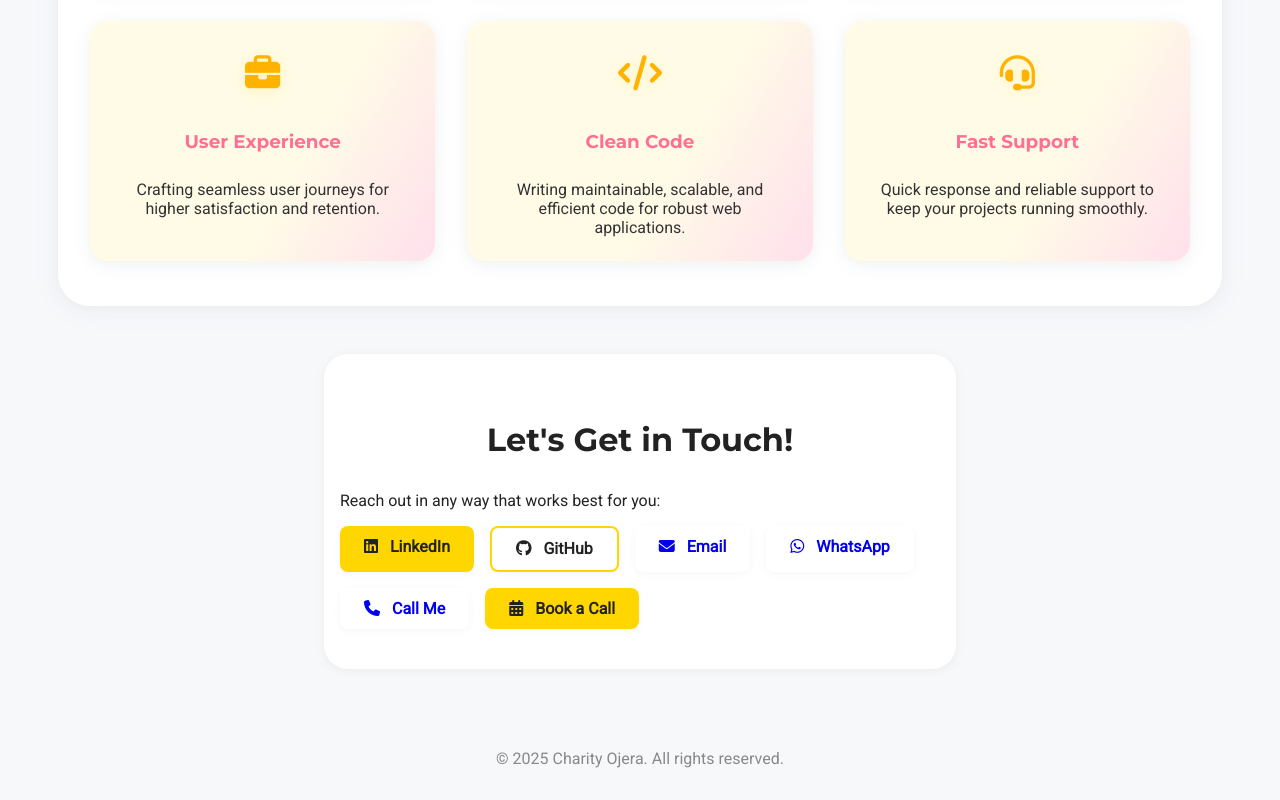
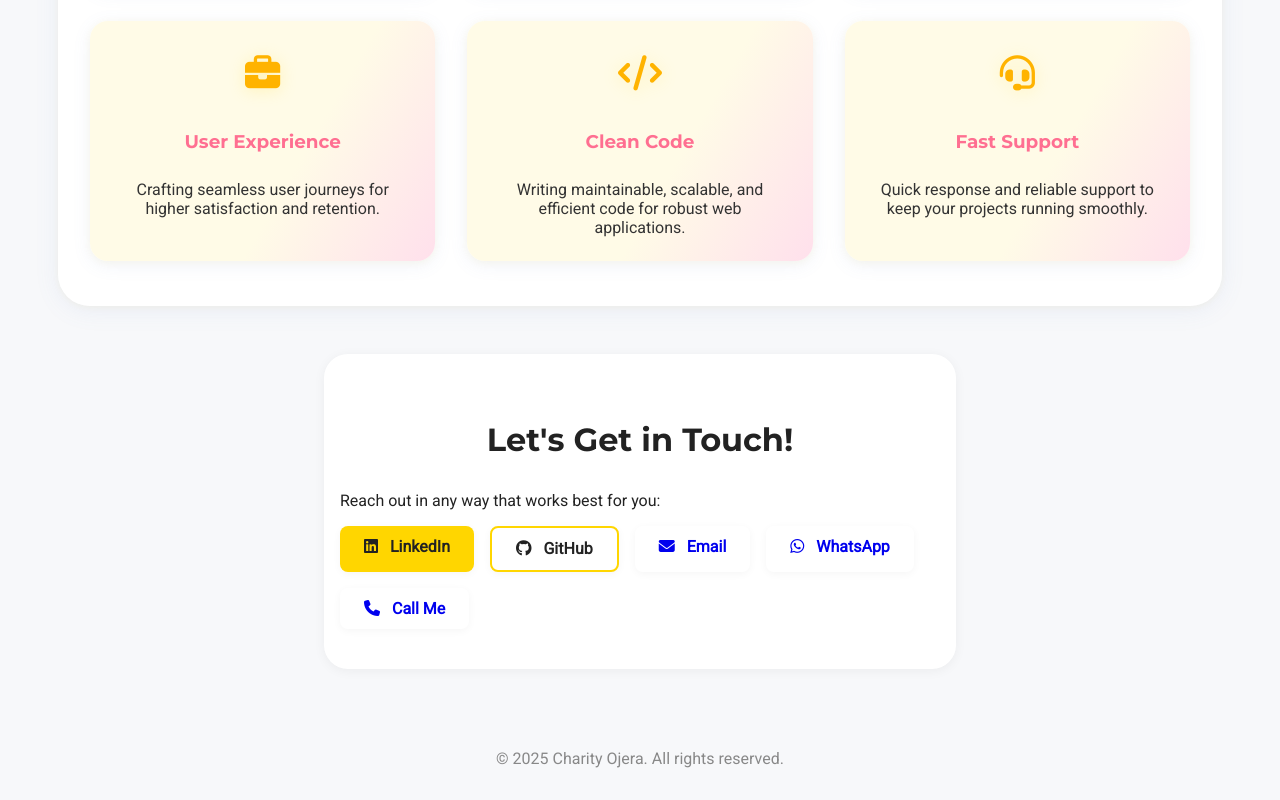
Before and after one commit to charityfae/Portfolio, a website: page index.html in a window 1280 px wide. Shown: the part 3267-4067 px from the top of the page. Drawn offline with nearby package versions, Linux system fonts and the light colour scheme.

Commit message:
Remove 'Book a Call' button from index.htmlre
Removed the 'Book a Call' button from the contact section.

```diff
--- a/index.html
+++ b/index.html
@@ -204,10 +204,7 @@
       <a href="tel:+256773177056" class="btn phone">
         <i class="fas fa-phone" style="margin-right:0.5rem;"></i> Call Me
       </a>
-      <a href="https://calendly.com/yourname" target="_blank" class="btn primary">
-        <i class="fas fa-calendar-alt" style="margin-right:0.5rem;"></i> Book a Call
-      </a>
-    </div>
+      </div>
   </section>
 
   <footer>
```
